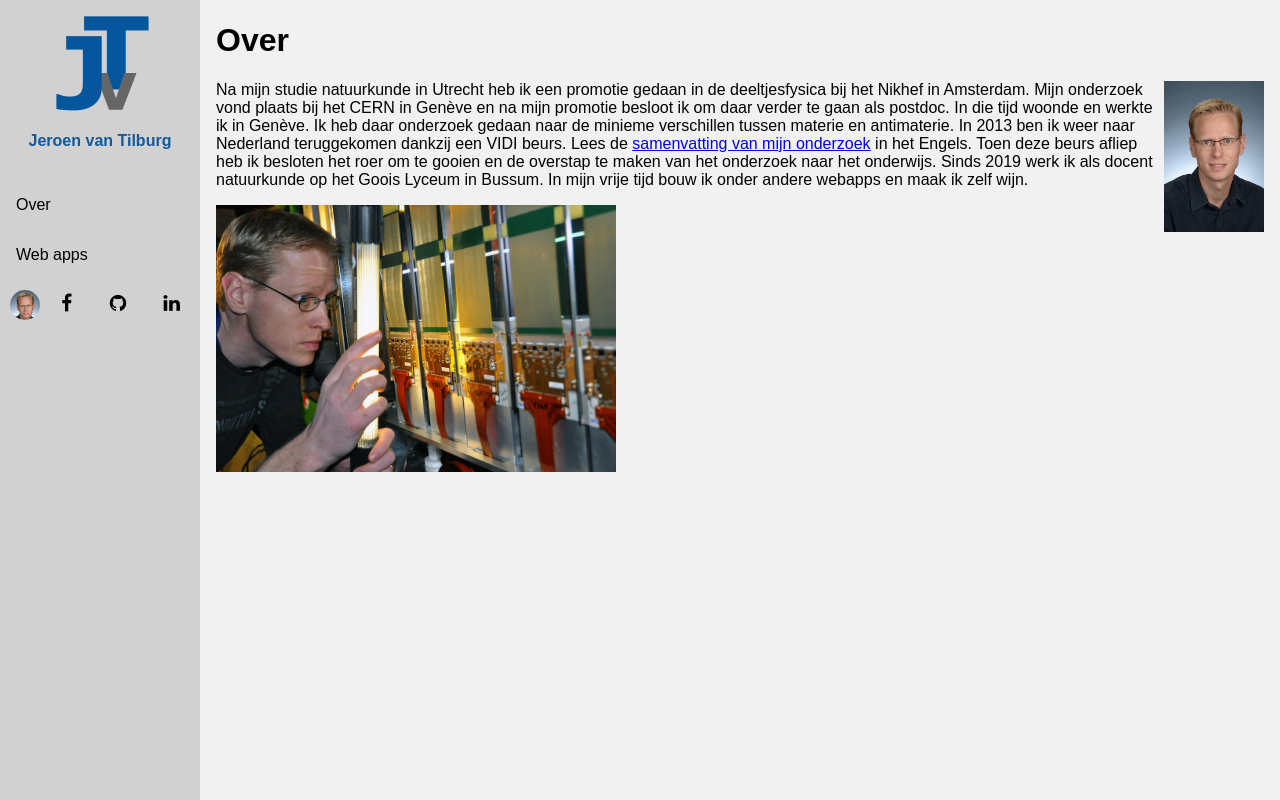
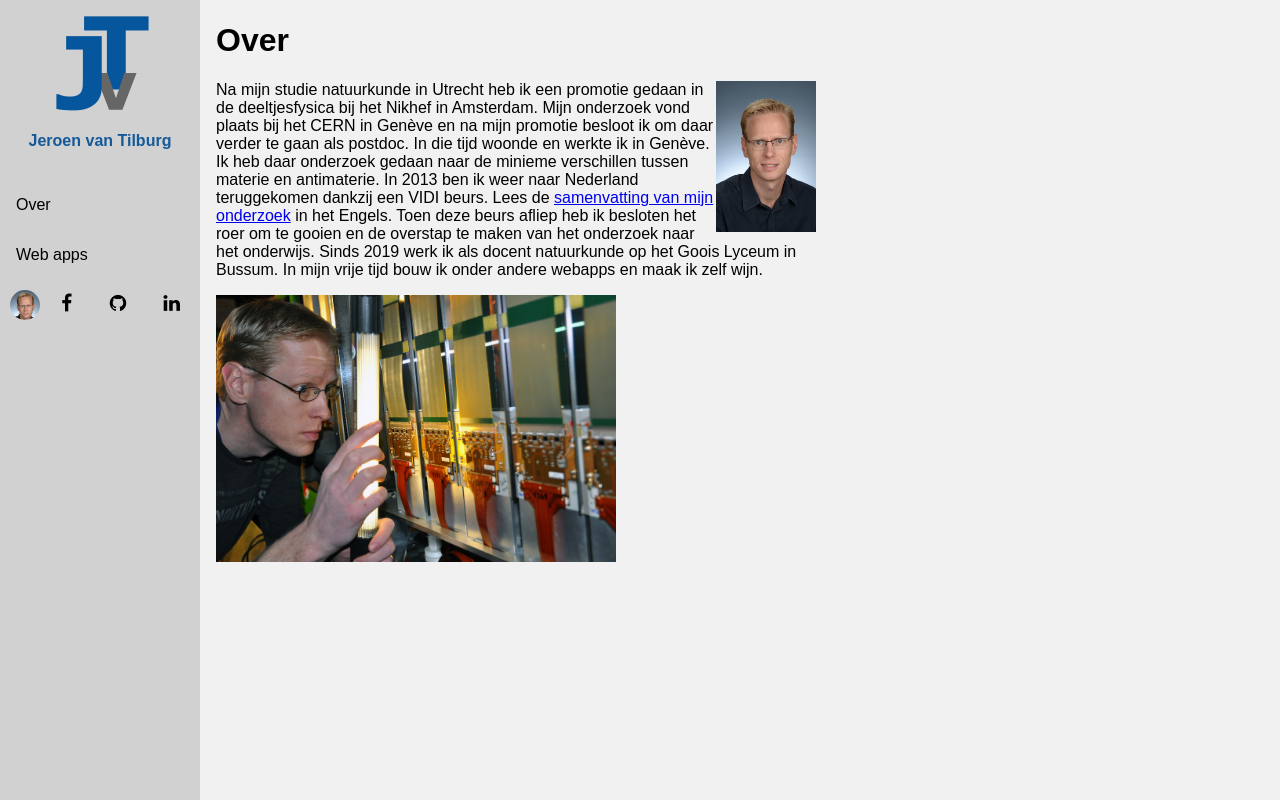
Before and after one commit to jeroenvantilburg/jeroenvantilburg.github.io, a PHP site: page /about.html in a window 1280 px wide. Run offline with PHP 8.4, Linux system fonts and the light colour scheme.

Commit message:
fix max width of text

```diff
--- a/about.html
+++ b/about.html
@@ -51,8 +51,8 @@
 
       <h1>Over</h1>
 
+<p>
  <img src="img/pasfoto.jpg" alt="pasfoto" width="100" align="right"/>
-<p>
 Na mijn studie natuurkunde in Utrecht heb ik een promotie gedaan in de deeltjesfysica bij het Nikhef in Amsterdam. Mijn onderzoek vond plaats bij het CERN in Genève en na mijn promotie besloot ik om daar verder te gaan als postdoc. In die tijd woonde en werkte ik in Genève. Ik heb daar onderzoek gedaan naar de minieme verschillen tussen materie en antimaterie. In 2013 ben ik weer naar Nederland teruggekomen dankzij een VIDI beurs. Lees de <a href="research.html">samenvatting van mijn onderzoek</a> in het Engels. Toen deze beurs afliep heb ik besloten het roer om te gooien en de overstap te maken van het onderzoek naar het onderwijs. Sinds 2019 werk ik als docent natuurkunde op het Goois Lyceum in Bussum. In mijn vrije tijd bouw ik onder andere webapps en maak ik zelf wijn.
 </p>
 <img src="img/TT.jpg" alt="onderzoek op CERN" />
--- a/research.html
+++ b/research.html
@@ -50,11 +50,11 @@
     <div class="content">
 
       <h1>Research</h1>
-<img src="img/balance.png" width="200" align="right" alt=""/>
 <p>
   <i>Why is our Universe made of matter and not of antimatter?</i>
 </p>
 <p>
+<img src="img/balance.png" width="200" align="right" alt=""/>
 This simple question implies that the laws of physics have a preference for matter.
 However, the asymmetry that we observe
 in our labs today is much too small to explain the matter-antimatter imbalance that we see in the Universe.
--- a/style.css
+++ b/style.css
@@ -89,6 +89,10 @@ body * {
   min-height: 100vh;
 }
 
+.content p {
+  max-width: 600px;
+}
+
 .box-item {
   background-color: white;
   float: left;
```
